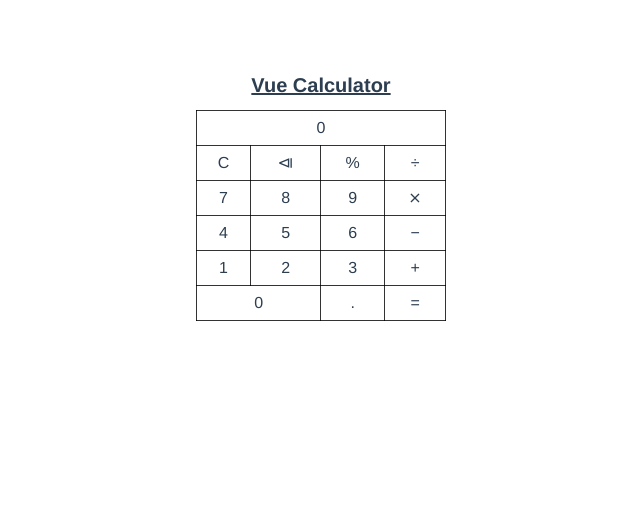
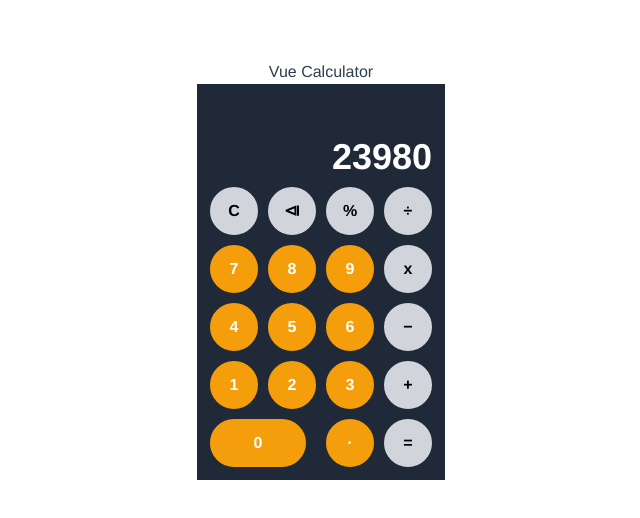
Before and after one commit to sumit811/vue-calculator, a Vue app: page / in a window 1280 px wide. Shown: the top 518 px of the page, without its empty margins (319-959 px from the left). Built offline with nearby package versions, Linux system fonts and the light colour scheme.

Commit message:
new tailwind based design completed

```diff
--- /dev/null
+++ b/src/components/Calc.vue
@@ -0,0 +1,16 @@
+<template>
+  <button type="button" :class="[`js-digitBtn-${btntxt}`]" class="sm rounded-full border-2 bg-gray-300 border-gray-300 text-black font-bold h-12 w-12 flex justify-center items-center hover:bg-gray-500" v-on:click="calc(btntxt)" v-html="btntxt"></button>
+</template>
+
+<script>
+export default {
+    name:'calcBtn',
+    props:{
+        btntxt:String
+    },
+}
+</script>
+
+<style>
+
+</style>
--- a/src/components/Calculator.vue
+++ b/src/components/Calculator.vue
@@ -1,54 +1,60 @@
 <template>
-  <div class="hello">
-    <table class="table-auto">
+  <div class="calculator">
+    <h1>{{msg}}</h1>
+    <table class="table-auto bg-gray-800 border-8 border-gray-800" cellpadding="5" cellspacing="5">
       <tr>
-        <td colspan="4" class="title" >{{msg}}</td>
+        <td colspan="4">
+          <div class="js-output h-20 text-white font-bold text-4xl flex items-end justify-end">{{output}}</div>
+        </td>
       </tr>
       <tr>
-        <td colspan="4" class="js-output">{{output}}</td>
+        <td><Calc methodTxt="clear" classtxt="clear" calctxt="/" btntxt="C" /></td>
+        <td><Calc methodTxt="dele" classtxt="delBtn" calctxt="/" btntxt="&LeftTriangleBar;" /></td>
+        <td><Calc calctxt="%" btntxt="&percnt;" /></td>
+        <td><Calc calctxt="/" btntxt="&divide;" /></td>
       </tr>
       <tr>
-        <td class="clear" v-on:click="clear">C</td>
-        <td class="delBtn" v-on:click="dele">&LeftTriangleBar;</td>
-        <td  v-on:click="calc('%')">&percnt;</td>
-        <td  v-on:click="calc('/')">&divide;</td>
+        <td><Digit btntxt="7"/></td>
+        <td><Digit btntxt="8"/></td>
+        <td><Digit btntxt="9"/></td>
+        <td><Calc btntxt="x" /></td>
       </tr>
       <tr>
-        <td class="js-digitBtn-7" v-on:click="edigit('7')">7</td>
-        <td class="js-digitBtn-8" v-on:click="edigit('8')">8</td>
-        <td class="js-digitBtn-9" v-on:click="edigit('9')">9</td>
-        <td class="js-calcBtn-x" v-on:click="calc('x')">&Cross;</td>
+        <td><Digit btntxt="4"/></td>
+        <td><Digit btntxt="5"/></td>
+        <td><Digit btntxt="6"/></td>
+        <td><Calc calctxt="-" btntxt="&minus;" /></td>
       </tr>
       <tr>
-        <td class="js-digitBtn-4" v-on:click="edigit('4')">4</td>
-        <td class="js-digitBtn-5" v-on:click="edigit('5')">5</td>
-        <td class="js-digitBtn-6" v-on:click="edigit('6')">6</td>
-        <td  v-on:click="calc('-')">&minus;</td>
+        <td><Digit btntxt="1"/></td>
+        <td><Digit btntxt="2"/></td>
+        <td><Digit btntxt="3"/></td>
+        <td><Calc calctxt="+" btntxt="&plus;" /></td>
       </tr>
       <tr>
-        <td class="js-digitBtn-1" v-on:click="edigit('1')">1</td>
-        <td class="js-digitBtn-2" v-on:click="edigit('2')">2</td>
-        <td class="js-digitBtn-3" v-on:click="edigit('3')">3</td>
-        <td v-on:click="calc('+')">&plus;</td>
-      </tr>
-      <tr>
-        <td class="js-digitBtn-4"  v-on:click="edigit('0')" colspan="2">0</td>
-        <td v-on:click="edigit('.')">.</td>
-        <td v-on:click="result">&equals;</td>
+        <td colspan="2"><Digit btntxt="0"/></td>
+        <td><Digit btntxt="&middot;"/></td>
+        <td><Calc methodTxt="result" btntxt="&equals;" /></td>
       </tr>
     </table>
   </div>
 </template>
 
 <script>
+import Digit from './Digit.vue';
+import Calc from './Calc.vue';
 export default {
   name: 'Calculator',
   props: {
     msg: String
   },
+  components:{
+    Digit,
+    Calc
+  },
   data(){
     return{
-      output:'0'
+      output:'23980'
     }
   },
   methods:{
@@ -85,16 +91,16 @@ export default {
 <style scoped lang="scss">
 table{
   margin: auto;
-  width: 250px;
+  // width: 250px;
   // border-radius: 10px;
   // overflow: hidden;
   border-collapse: collapse;
   td{
-    border: 1px solid rgba(0,0,0,0.8);
-    height: 35px;
-    &:not(.output){
+    // border: 1px solid rgba(0,0,0,0.8);
+    // height: 35px;
+    /*&:not(.output){
       cursor: pointer;
-    }
+    }*/
   }
   .title{
     border: 0 none;
@@ -104,13 +110,14 @@ table{
     text-decoration: underline;
   }
   .output{
-    background: rgba(0, 0, 0, 0.8);
-    // border: 0 none;
+    min-height: 100px;
+    border: 1px solid #f0f;
     color: #fff;
-    height: 50px;
-    text-align: right;
-    padding: 5px;
     font-weight: bold;
+    display: flex;
+    align-items: end;
+    justify-content: end;
+    font-size: 40px;
   }
 }
 </style>
--- /dev/null
+++ b/src/components/Digit.vue
@@ -0,0 +1,25 @@
+<template>
+   <button type="button" :class="[`js-digitBtn-${btntxt}`, isClass]" class="sm rounded-full border-2 bg-yellow-500 border-yellow-500 text-white font-bold h-12 w-12 flex justify-center items-center hover:bg-yellow-700" v-on:click="edigit(btntxt)" v-html="btntxt"></button>
+</template>
+
+<script>
+export default {
+    name: 'DigitBtn',
+    props: {
+        btntxt: String
+    },
+    computed:{
+        isClass:function(){
+            if(this.btntxt==="0")
+                return 'w-24';
+             else{
+                 return 'w-12'
+             }
+        }
+    }
+}
+</script>
+
+<style>
+
+</style>
```
